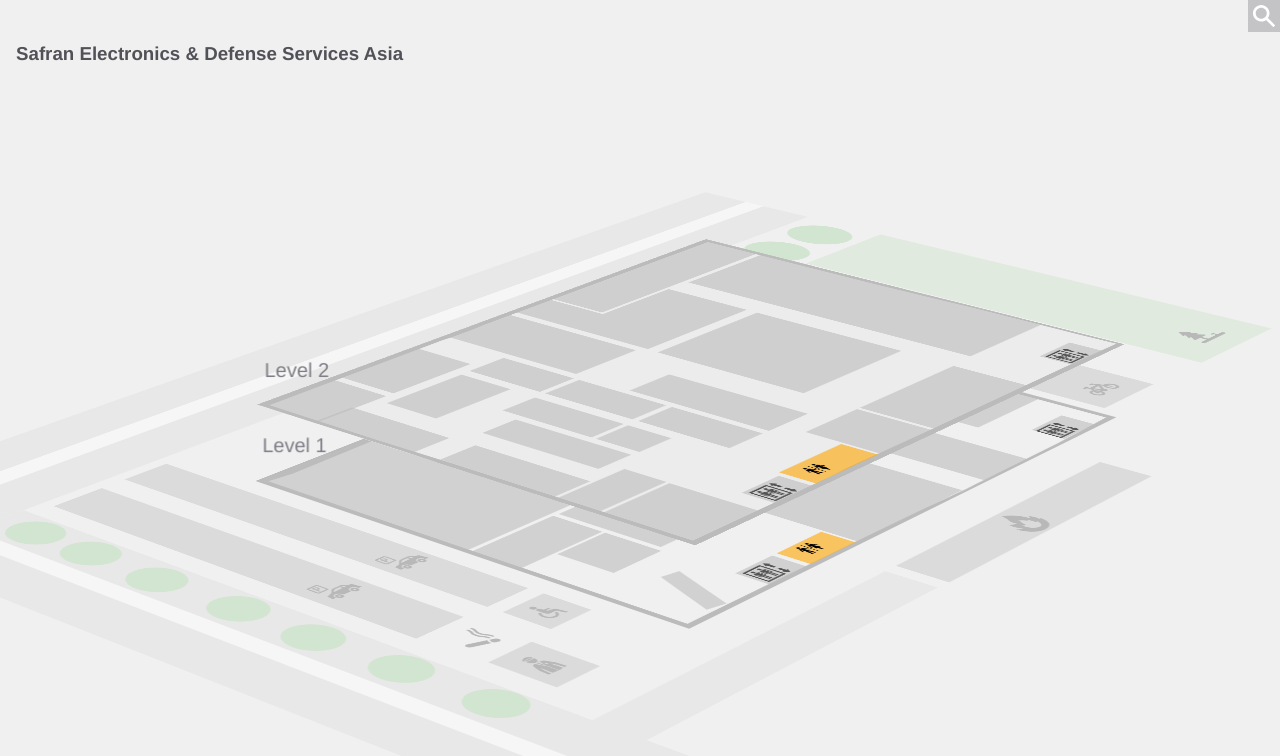
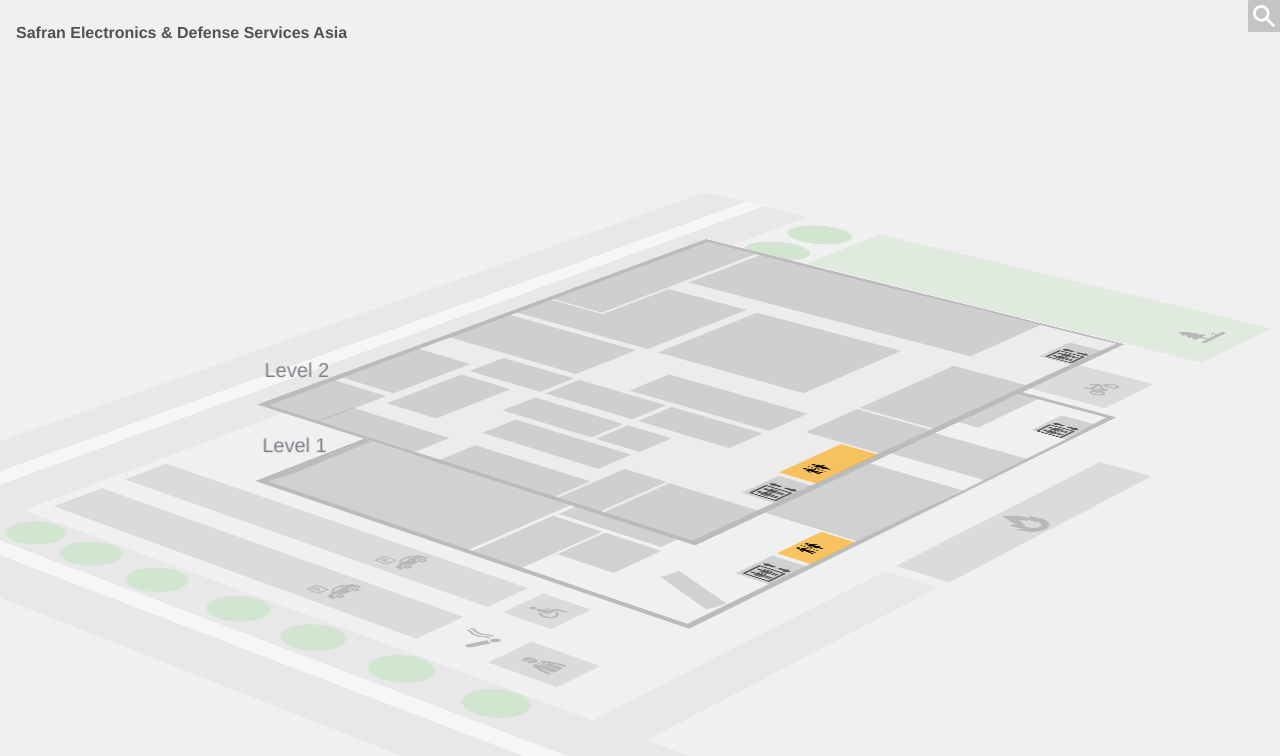
Before and after one commit to safran-asia/map, a plain HTML site: page index.html in a window 1280 px wide. Drawn offline with Linux system fonts and the light colour scheme.

Commit message:
title size change

```diff
--- a/css/style.css
+++ b/css/style.css
@@ -88,6 +88,7 @@ button:focus {
 	align-items: center;
 	padding: 1.5em 1em;
 	text-align: center;
+	font-size: 1.17em;
 }
 
 .codrops-header h1 {
@@ -1006,7 +1007,9 @@ button:focus {
 	.content__item {
 		overflow: auto;
 	}
+
 	.codrops-header {
+		font-size: 1em;
 		padding-right: 1em;
 		text-align: left;
 	}
--- a/index.html
+++ b/index.html
@@ -675,7 +675,7 @@
 		<div class="container">
 			<div class="main">
 				<header class="codrops-header">
-					<h3><strong>Safran Electronics & Defense Services Asia</strong></h3>
+					<strong>Safran Electronics & Defense Services Asia</strong>
 
 				</header>
 				<div class="mall">
```
